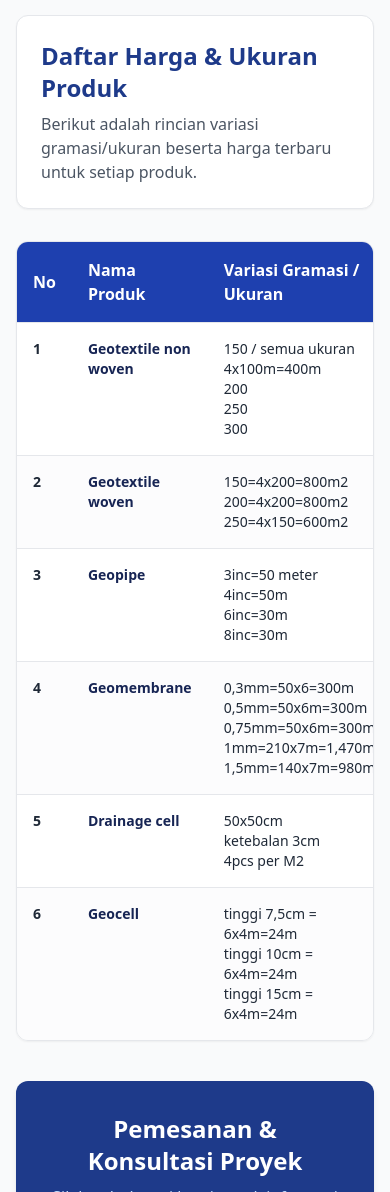
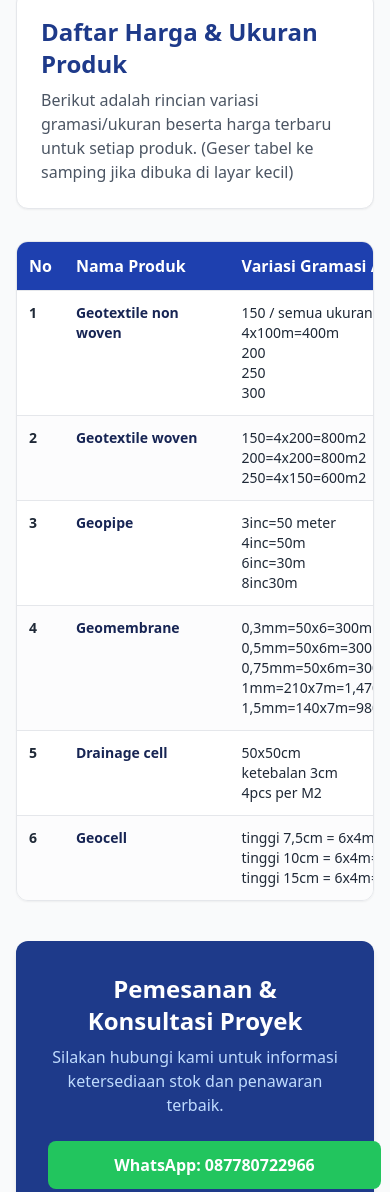
Before and after one commit to mitrageosintetik/geosintetik, a plain HTML site: page index.html in a window 390 px wide. Shown: the part 453-1645 px from the top of the page. Drawn offline with nearby package versions, Linux system fonts and the light colour scheme.

Commit message:
Update index.html

```diff
--- a/index.html
+++ b/index.html
@@ -8,96 +8,104 @@
 </head>
 <body class="bg-gray-50 text-gray-800 font-sans">
 
+  <!-- Header / Hero Section -->
   <header class="bg-blue-900 text-white py-12 px-4 shadow-md">
     <div class="max-w-5xl mx-auto text-center">
       <h1 class="text-3xl md:text-5xl font-bold mb-4">Katalog Geosynthetics & Material Konstruksi</h1>
       <p class="text-blue-200 text-lg md:text-xl mb-6">Penyedia Material Geotextile, Geomembrane, Geopipe, Drainage Cell & Geocell Berkualitas</p>
       <div class="flex flex-wrap justify-center gap-4">
-<a href="https://wa.me/6285156709269?text=Halo,%20saya%20ingin%20bertanya%20mengenai%20produk%20Geosynthetics" target="_blank" class="bg-green-600 hover:bg-green-700 text-white font-semibold px-6 py-3 rounded-lg shadow transition flex items-center gap-2">
-💬 Hubungi via WhatsApp (085156709269)
+        <a href="https://wa.me/6287780722966?text=Halo,%20saya%20ingin%20bertanya%20mengenai%20produk%20Geosynthetics" target="_blank" rel="noopener noreferrer" class="bg-green-600 hover:bg-green-700 text-white font-semibold px-6 py-3 rounded-lg shadow transition flex items-center gap-2">
+          Hubungi via WhatsApp (087780722966)
         </a>
         <a href="mailto:bayutripamungkas02@gmail.com" class="bg-white text-blue-900 hover:bg-gray-100 font-semibold px-6 py-3 rounded-lg shadow transition flex items-center gap-2">
-✉️ Kirim Email
+          Kirim Email
         </a>
       </div>
     </div>
   </header>
 
+  <!-- Content Section -->
   <main class="max-w-5xl mx-auto px-4 py-10">
 
+    <!-- Information Card -->
     <div class="bg-white p-6 rounded-xl shadow-sm border border-gray-200 mb-8">
       <h2 class="text-2xl font-bold text-blue-900 mb-2">Daftar Harga & Ukuran Produk</h2>
-<p class="text-gray-600">Berikut adalah rincian variasi gramasi/ukuran beserta harga terbaru untuk setiap produk.</p>
+      <p class="text-gray-600">Berikut adalah rincian variasi gramasi/ukuran beserta harga terbaru untuk setiap produk. (Geser tabel ke samping jika dibuka di layar kecil)</p>
     </div>
 
+    <!-- Table -->
     <div class="overflow-x-auto bg-white rounded-xl shadow-sm border border-gray-200 mb-10">
-<table class="w-full text-left border-collapse">
+      <table class="min-w-[540px] w-full text-left border-collapse">
         <thead>
           <tr class="bg-blue-800 text-white">
-<th class="p-4 border-b">No</th>
-<th class="p-4 border-b">Nama Produk</th>
-<th class="p-4 border-b">Variasi Gramasi / Ukuran</th>
-<th class="p-4 border-b">Harga</th>
+            <th class="p-3 md:p-4 border-b">No</th>
+            <th class="p-3 md:p-4 border-b">Nama Produk</th>
+            <th class="p-3 md:p-4 border-b">Variasi Gramasi / Ukuran</th>
+            <th class="p-3 md:p-4 border-b whitespace-nowrap">Harga</th>
           </tr>
         </thead>
         <tbody class="divide-y divide-gray-200 text-sm md:text-base">
+          <!-- Item 1 -->
           <tr class="hover:bg-gray-50">
-<td class="p-4 font-bold align-top">1</td>
-<td class="p-4 font-semibold text-blue-950 align-top">Geotextile non woven</td>
-<td class="p-4">
+            <td class="p-3 md:p-4 font-bold align-top">1</td>
+            <td class="p-3 md:p-4 font-semibold text-blue-950 align-top">Geotextile non woven</td>
+            <td class="p-3 md:p-4">
               150 / semua ukuran 4x100m=400m<br>
               200<br>
               250<br>
               300
             </td>
-<td class="p-4 font-medium">
+            <td class="p-3 md:p-4 font-medium whitespace-nowrap">
               2jt/roll<br>
               2,4jt<br>
               3jt<br>
               3,5jt
             </td>
           </tr>
+          <!-- Item 2 -->
           <tr class="hover:bg-gray-50 bg-gray-50/50">
-<td class="p-4 font-bold align-top">2</td>
-<td class="p-4 font-semibold text-blue-950 align-top">Geotextile woven</td>
-<td class="p-4">
+            <td class="p-3 md:p-4 font-bold align-top">2</td>
+            <td class="p-3 md:p-4 font-semibold text-blue-950 align-top">Geotextile woven</td>
+            <td class="p-3 md:p-4">
               150=4x200=800m2<br>
               200=4x200=800m2<br>
               250=4x150=600m2
             </td>
-<td class="p-4 font-medium">
+            <td class="p-3 md:p-4 font-medium whitespace-nowrap">
               6jt/roll<br>
               7jt<br>
               7jt
             </td>
           </tr>
+          <!-- Item 3 -->
           <tr class="hover:bg-gray-50">
-<td class="p-4 font-bold align-top">3</td>
-<td class="p-4 font-semibold text-blue-950 align-top">Geopipe</td>
-<td class="p-4">
+            <td class="p-3 md:p-4 font-bold align-top">3</td>
+            <td class="p-3 md:p-4 font-semibold text-blue-950 align-top">Geopipe</td>
+            <td class="p-3 md:p-4">
               3inc=50 meter<br>
               4inc=50m<br>
               6inc=30m<br>
-8inc=30m
+              8inc30m
             </td>
-<td class="p-4 font-medium">
+            <td class="p-3 md:p-4 font-medium whitespace-nowrap">
               2jt/roll<br>
               2,5jt<br>
               3jt<br>
               5,1jt
             </td>
           </tr>
+          <!-- Item 4 -->
           <tr class="hover:bg-gray-50 bg-gray-50/50">
-<td class="p-4 font-bold align-top">4</td>
-<td class="p-4 font-semibold text-blue-950 align-top">Geomembrane</td>
-<td class="p-4">
+            <td class="p-3 md:p-4 font-bold align-top">4</td>
+            <td class="p-3 md:p-4 font-semibold text-blue-950 align-top">Geomembrane</td>
+            <td class="p-3 md:p-4">
               0,3mm=50x6=300m<br>
               0,5mm=50x6m=300m<br>
               0,75mm=50x6m=300m<br>
               1mm=210x7m=1,470m<br>
               1,5mm=140x7m=980m
             </td>
-<td class="p-4 font-medium">
+            <td class="p-3 md:p-4 font-medium whitespace-nowrap">
               5,7jt/roll<br>
               7,8jt<br>
               10,8jt<br>
@@ -105,25 +113,27 @@
               70jt
             </td>
           </tr>
+          <!-- Item 5 -->
           <tr class="hover:bg-gray-50">
-<td class="p-4 font-bold align-top">5</td>
-<td class="p-4 font-semibold text-blue-950 align-top">Drainage cell</td>
-<td class="p-4">
+            <td class="p-3 md:p-4 font-bold align-top">5</td>
+            <td class="p-3 md:p-4 font-semibold text-blue-950 align-top">Drainage cell</td>
+            <td class="p-3 md:p-4">
               50x50cm<br>
               ketebalan 3cm<br>
               4pcs per M2
             </td>
-<td class="p-4 font-medium">100rb/m2</td>
+            <td class="p-3 md:p-4 font-medium whitespace-nowrap">100rb/m2</td>
           </tr>
+          <!-- Item 6 -->
           <tr class="hover:bg-gray-50 bg-gray-50/50">
-<td class="p-4 font-bold align-top">6</td>
-<td class="p-4 font-semibold text-blue-950 align-top">Geocell</td>
-<td class="p-4">
+            <td class="p-3 md:p-4 font-bold align-top">6</td>
+            <td class="p-3 md:p-4 font-semibold text-blue-950 align-top">Geocell</td>
+            <td class="p-3 md:p-4">
               tinggi 7,5cm = 6x4m=24m<br>
               tinggi 10cm = 6x4m=24m<br>
               tinggi 15cm = 6x4m=24m
             </td>
-<td class="p-4 font-medium">
+            <td class="p-3 md:p-4 font-medium whitespace-nowrap">
               1,5jt/ikat<br>
               1,8jt/ikat<br>
               2,4jt/ikat
@@ -133,12 +143,13 @@ tinggi 15cm = 6x4m=24m
       </table>
     </div>
 
+    <!-- Contact Box -->
     <div class="bg-blue-900 text-white p-8 rounded-xl shadow-md text-center">
       <h3 class="text-2xl font-bold mb-2">Pemesanan & Konsultasi Proyek</h3>
       <p class="text-blue-200 mb-6">Silakan hubungi kami untuk informasi ketersediaan stok dan penawaran terbaik.</p>
       <div class="inline-flex flex-col sm:flex-row gap-4">
-<a href="https://wa.me/6285156709269?text=Halo,%20saya%20ingin%20bertanya%20mengenai%20produk%20Geosynthetics" target="_blank" class="bg-green-500 hover:bg-green-600 text-white font-bold px-8 py-3 rounded-lg transition">
-WhatsApp: 085156709269
+        <a href="https://wa.me/6287780722966?text=Halo,%20saya%20ingin%20bertanya%20mengenai%20produk%20Geosynthetics" target="_blank" rel="noopener noreferrer" class="bg-green-500 hover:bg-green-600 text-white font-bold px-8 py-3 rounded-lg transition">
+          WhatsApp: 087780722966
         </a>
         <a href="mailto:bayutripamungkas02@gmail.com" class="bg-gray-100 hover:bg-gray-200 text-blue-900 font-bold px-8 py-3 rounded-lg transition">
           Email: bayutripamungkas02@gmail.com
@@ -149,7 +160,7 @@ Email: bayutripamungkas02@gmail.com
   </main>
 
   <footer class="text-center py-6 text-gray-500 text-sm">
-© Katalog Produk Geosynthetics. All rights reserved.
+    &copy; Katalog Produk Geosynthetics. All rights reserved.
   </footer>
 
 </body>
```
Lines whose indentation alone changed are shown as unchanged.
